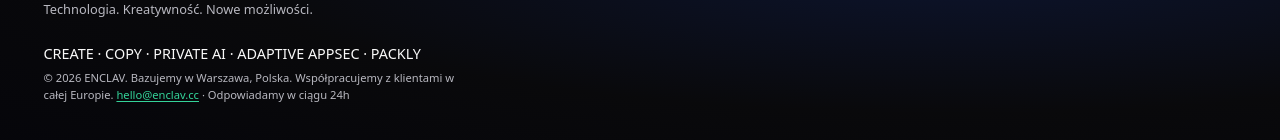
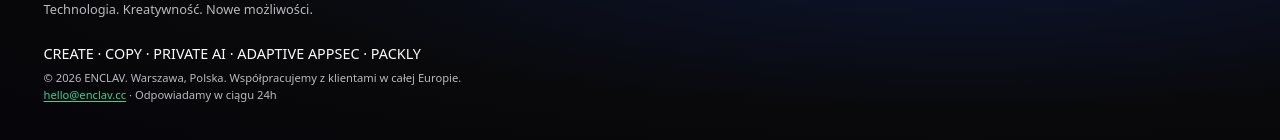
Before and after one commit to marcinb-code/enclav, a plain HTML site: page pl/copy/index.html in a window 1280 px wide. Shown: the part 3467-3607 px from the top of the page. Drawn offline with Linux system fonts and the light colour scheme.

Commit message:
Deploy 2026-11-22 07:58 [enclav-pipeline]

```diff
--- a/pl/copy/index.html
+++ b/pl/copy/index.html
@@ -124,7 +124,7 @@
     <p class="site-footer__tagline">Imagine what's next.</p>
     <p class="site-footer__tagline">Technologia. Kreatywność. Nowe możliwości.</p>
     <p class="site-footer__ventures"><a href="/pl/create">CREATE</a> · <a href="/pl/copy">COPY</a> · <a href="/pl/private-ai">PRIVATE AI</a> · ADAPTIVE APPSEC · <a href="/pl/packly">PACKLY</a></p>
-    <p class="site-footer__legal">© 2026 ENCLAV. Bazujemy w Warszawa, Polska. Współpracujemy z klientami w całej Europie. <a href="mailto:hello@enclav.cc">hello@enclav.cc</a> · Odpowiadamy w ciągu 24h</p>
+    <p class="site-footer__legal">© 2026 ENCLAV. Warszawa, Polska. Współpracujemy z klientami w całej Europie. <a href="mailto:hello@enclav.cc">hello@enclav.cc</a> · Odpowiadamy w ciągu 24h</p>
   </footer>
   <script src="/js/canvas-bg.js"></script>
   <script src="/js/contact-form.js"></script>
```
Also changed, not shown: pl/create/index.html (+1 -1 lines), pl/packly/index.html (+1 -1 lines), pl/private-ai/index.html (+1 -1 lines).
